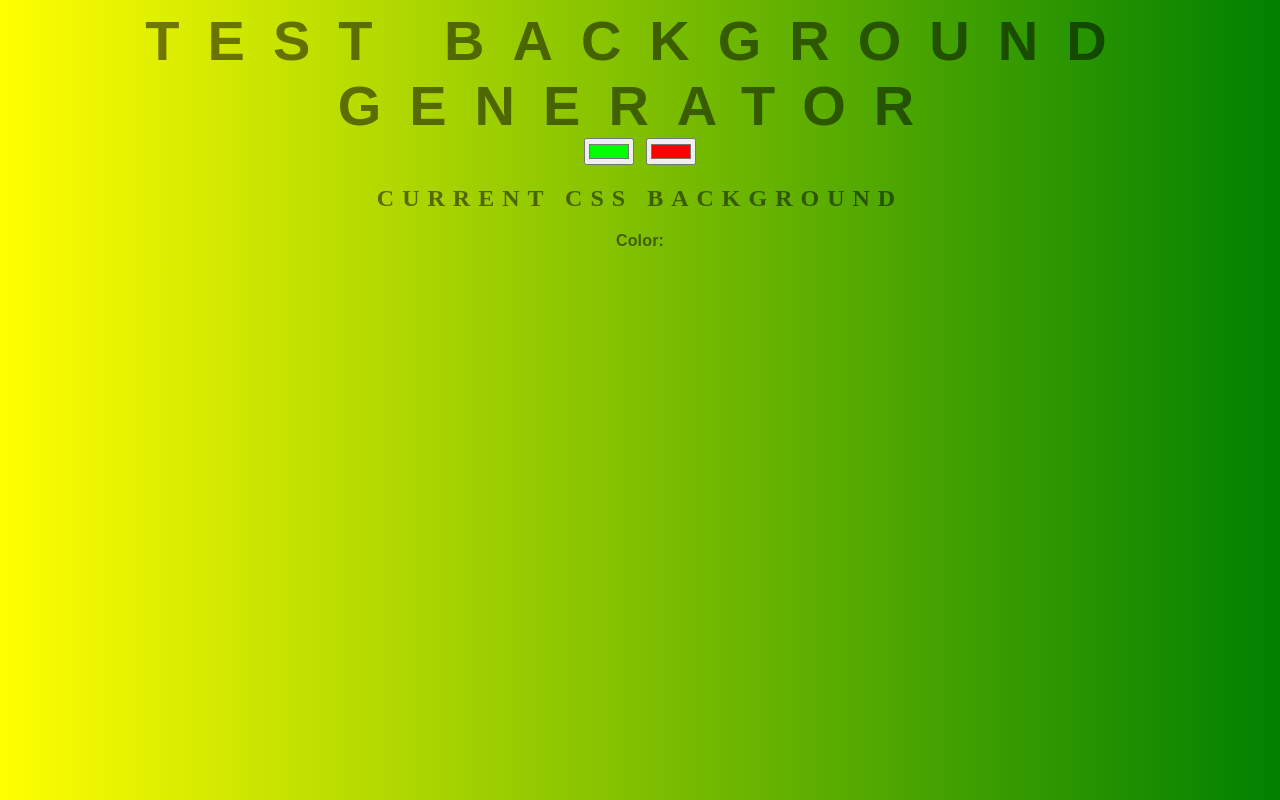
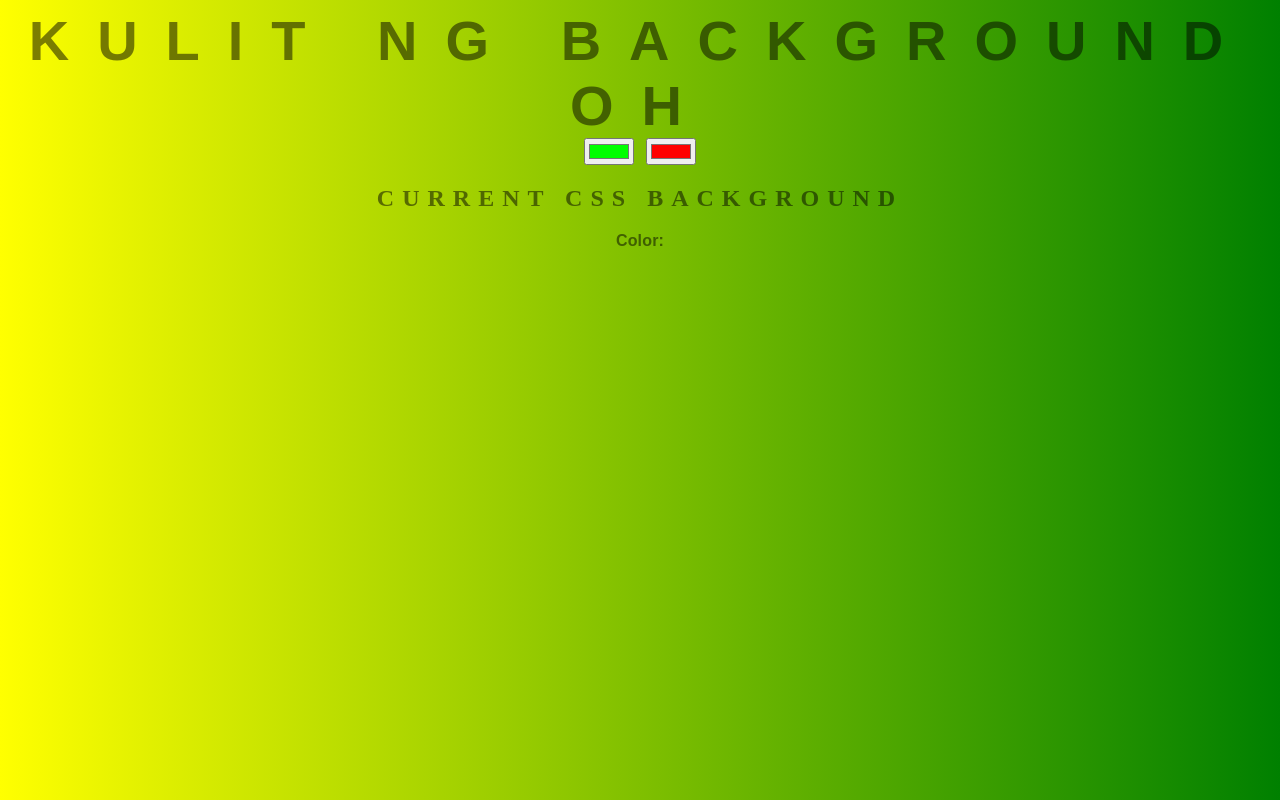
Before and after one commit to gambit411/gambit411.github.io, a plain HTML site: page index.html in a window 1280 px wide. Drawn offline with Linux system fonts and the light colour scheme.

Commit message:
change title July3

```diff
--- a/index.html
+++ b/index.html
@@ -7,7 +7,7 @@
     <title>Document</title>
 </head>
 <body id="gradient">
-    <h1>test Background Generator</h1>
+    <h1>Kulit ng Background oh</h1>
     <input type="color" name="color1" id="color1" value="#00ff00">
     <input type="color" name="color2" id="color2" value="#ff0000">
 
```
